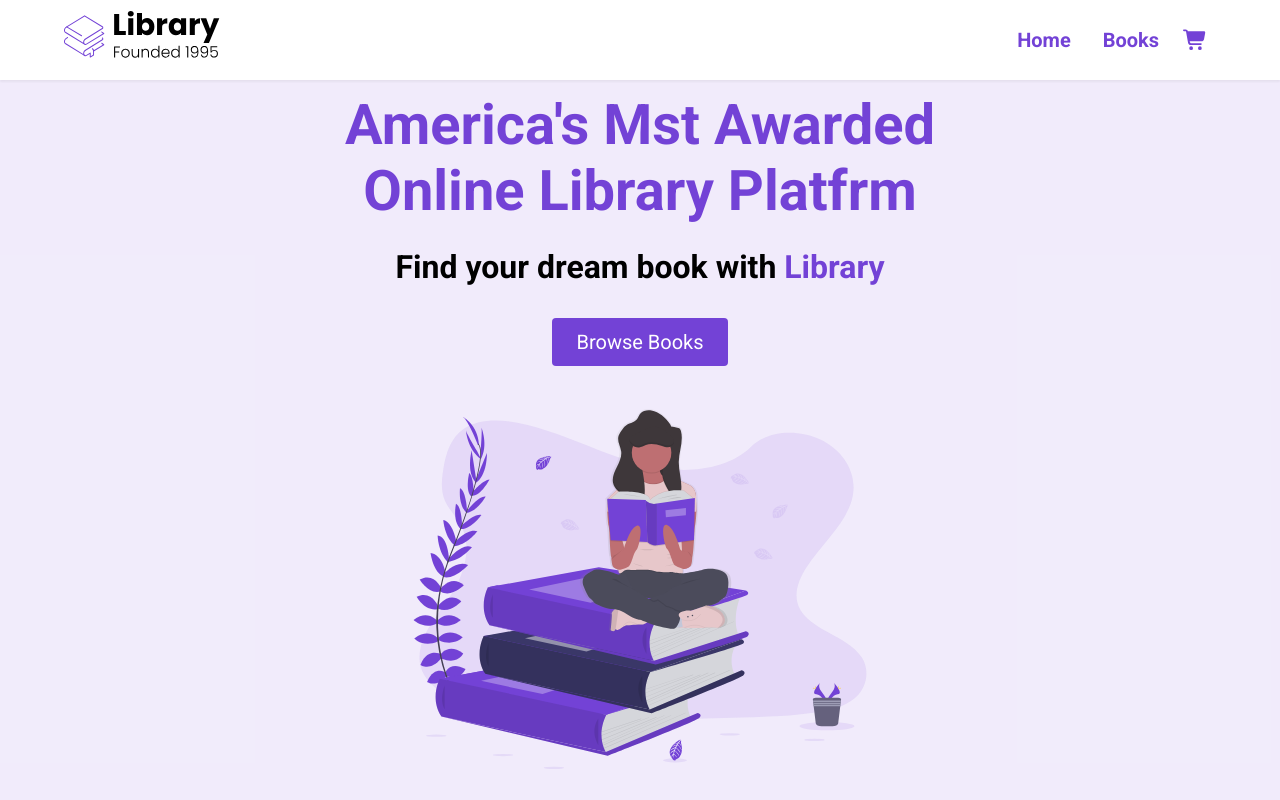
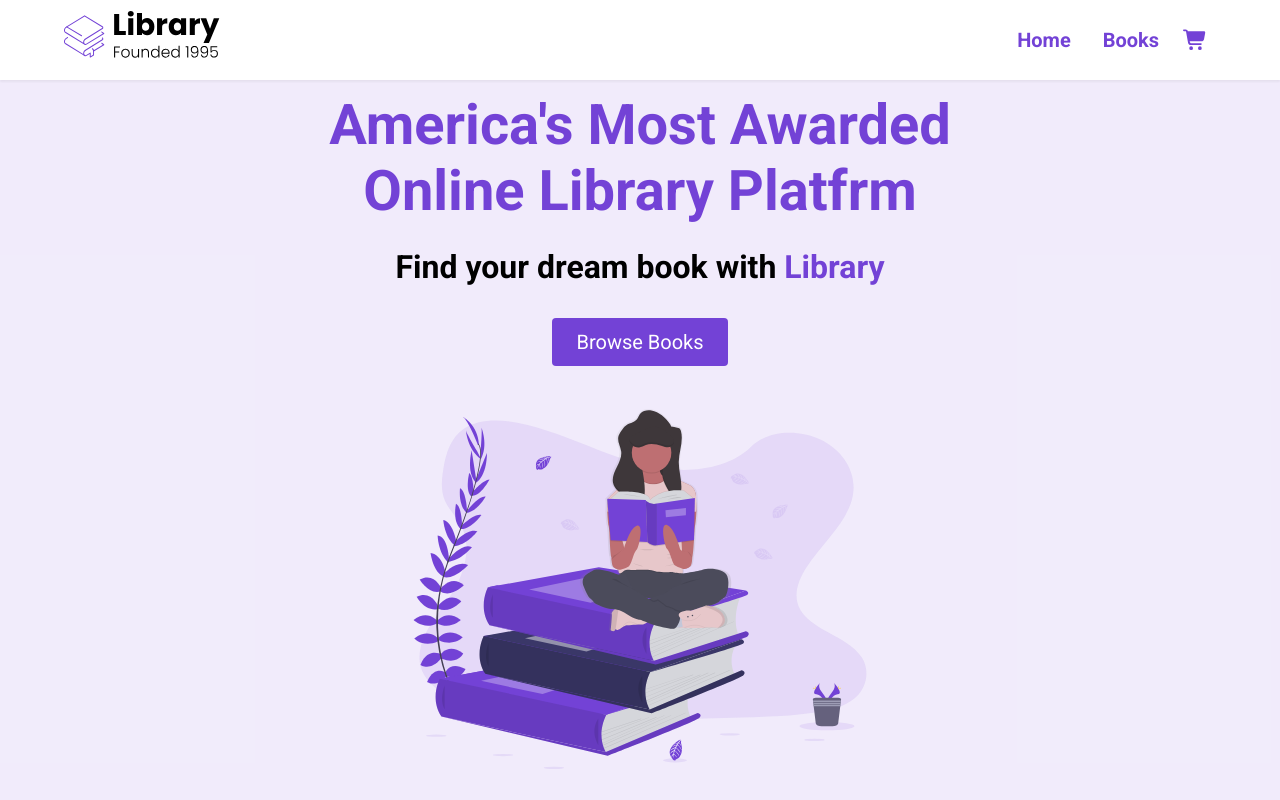
Before and after one commit to MattMucc/Library-React-Website, a React (Create React App) app: page / in a window 1280 px wide. Shown: the top 800 px of the page. Built offline with nearby package versions, Linux system fonts and the light colour scheme.

Commit message:
Fixed Spelling Mistake
- Fixed a spelling mistake in the Landing component.

```diff
--- a/src/components/Landing.jsx
+++ b/src/components/Landing.jsx
@@ -8,7 +8,7 @@ const Landing = () => {
             <header>
                 <div className="header__container">
                     <div className="header__description">
-                        <h1>America's Mst Awarded Online Library Platfrm</h1>
+                        <h1>America's Most Awarded Online Library Platfrm</h1>
                         <h2>Find your dream book with <span className="purple">Library</span></h2>
                         <Link to="#features">
                             <button className='btn'>Browse Books</button>
```
